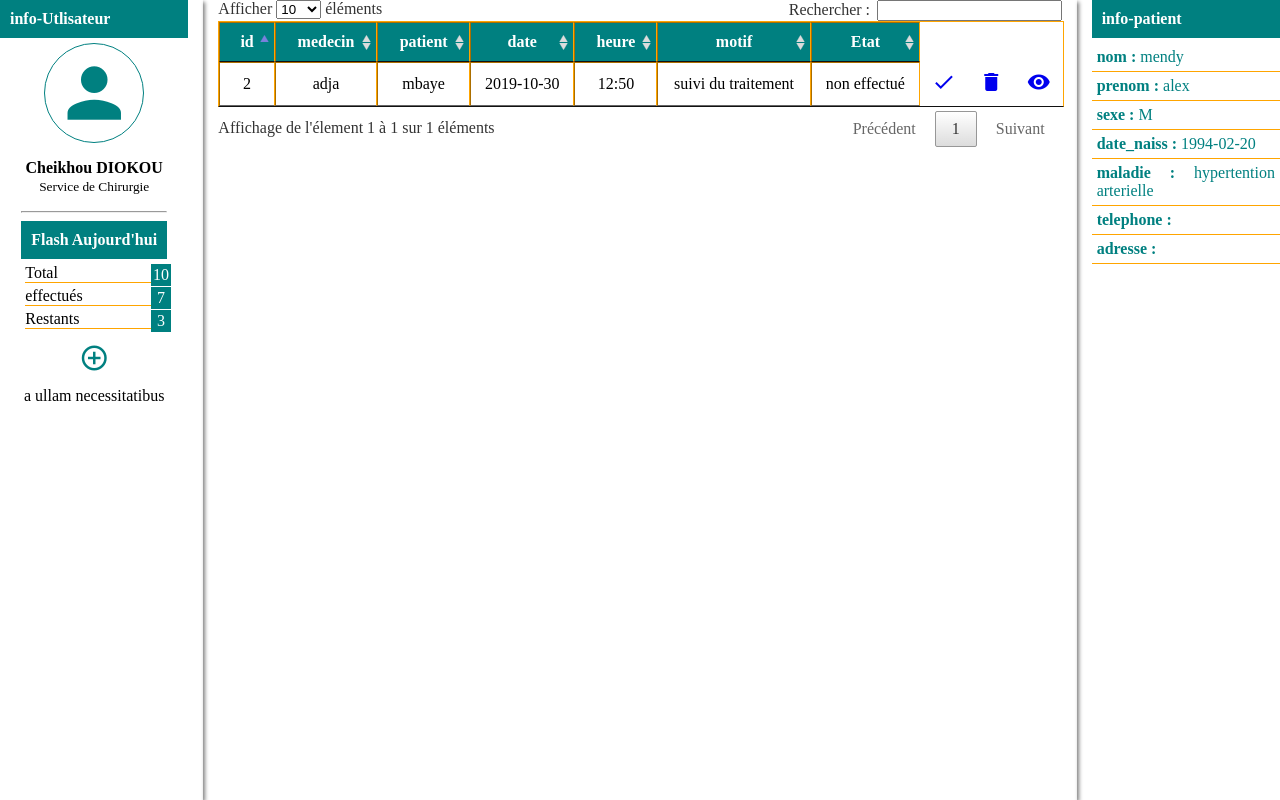
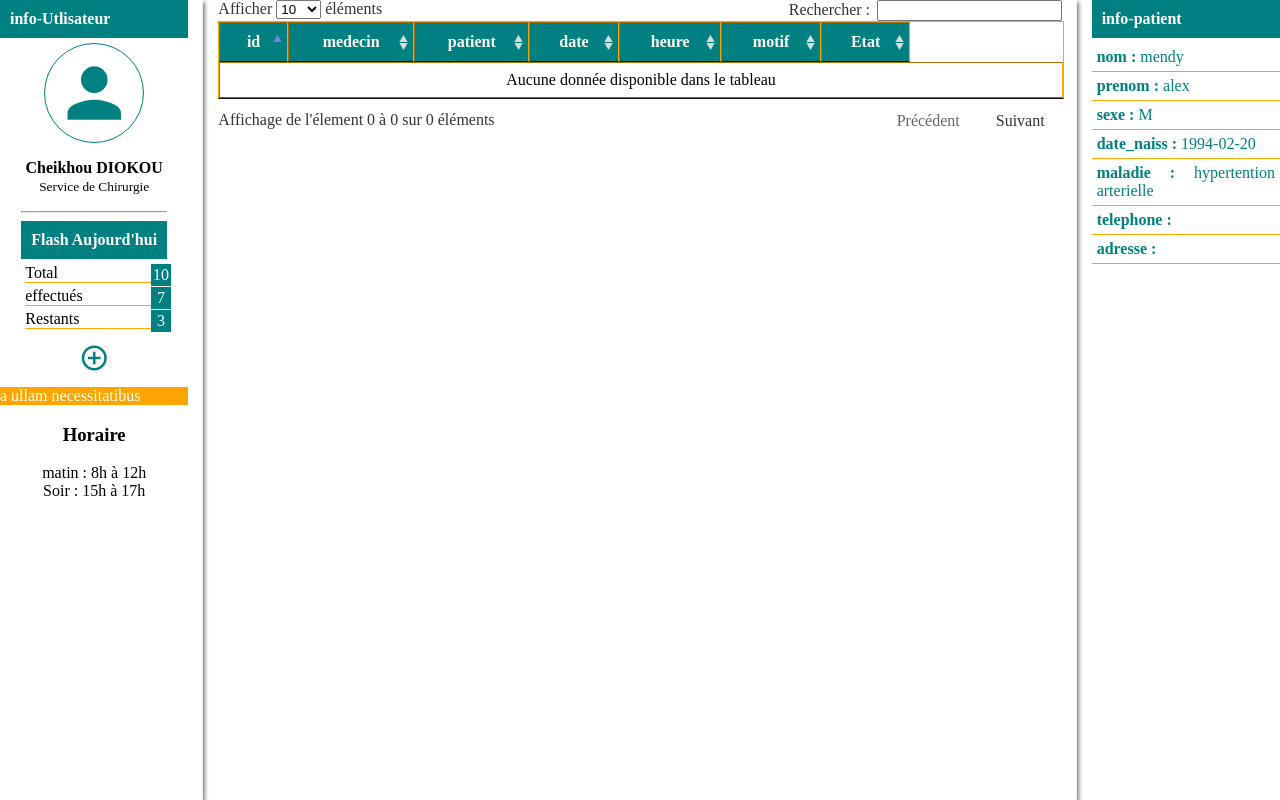
Before and after one commit to Diokou-Tech/RvHopoital, a PHP site: page /pages/bord-sec.php in a window 1280 px wide. Shown: the part 52-852 px from the top of the page. Run offline with PHP 8.4, Linux system fonts and the light colour scheme; the visitor is signed in with stand-in values (Sample User, id 1); data comes from the database, SQL or seed files in the repository; tables that the repository leaves empty hold one stand-in row (values such as "Sample post").

Commit message:
tableau rendezvous

```diff
--- a/bootstrap/css/bord.css
+++ b/bootstrap/css/bord.css
@@ -37,8 +37,14 @@
     padding: 5px;
     cursor: pointer;
     }
+    .mess-error{
+        width: 100%;
+        background-color: orange;
+        color: white;
+    }
     .modal form input{
         width: 200px;
+        padding-left: 5px;
         appearance: none;
         outline: none;
         border: none;
@@ -49,6 +55,14 @@
     .modal p label{
         color: teal;
         margin-right: 5px;
+        min-width:50px;
+        text-align: left;
+    }
+    .modal p{
+        color: teal;
+        display: flex;
+        justify-content: center;
+        align-items: center;
     }
     .row>div{
         box-shadow:2px 2px 4px gray;
--- a/classes/secretaire.php
+++ b/classes/secretaire.php
@@ -2,15 +2,14 @@
 require('connexion.php');
 class Manager{
         private $_db;  //instance de PDO
-
         public function __construct($db)
         {
             $this->setDB($db);
         }
         public function list_rv($sec):array //recupére la liste des rendez concernant un secretaire
         {
-        $q=$this->_db->query('select * from rendezvous where matricule="'.$sec.'"');
-        $donnes=$q->fetchAll();
+        $q=$this->_db->query('select * from rendezvous where secretaire="'.$sec.'"');
+        $donnes=$q->fetchAll(PDO::FETCH_ASSOC);
         return $donnes;
         }
         public function is_valid_sec(string $login,string $pwd)// verifie l'athentification des sécretaires dans la base
@@ -25,7 +24,6 @@
             $data=$q->rowCount();
             return $data;
         }
-
         public function getpatient(string $id):array
         {
             $q = $this->_db->query('select * from patient where matricule="'.$id.'"');
@@ -92,7 +90,5 @@
             $weekDay = date('w', strtotime($date));
             return ($weekDay == 0 || $weekDay == 6);
         }
-
 }
-
 ?>
--- a/pages/bord-sec.php
+++ b/pages/bord-sec.php
@@ -12,9 +12,16 @@
         $heure=Manager::normalize($_POST['heure']);
         $motif=Manager::normalize($_POST['motif']);
         if($sec->verfif_doublon($date,$heure) || $sec->isWeekend($date)){
-
+            $_GET['error']=1;
         }else{
-
+            $donnee = [
+                'secretaire' => $login,
+                'medecin' => $med,
+                'patient' => $patient,
+                'date' => $date,
+                'heure' => $heure,
+                'motif' => $motif
+            ];
         }
     }
 
@@ -23,6 +30,8 @@
 <html lang="fr">
 <head>
     <meta charset="UTF-8">
+    <meta http-equiv="content-type" content="text/html; charset=utf-8" />
+
     <meta name="viewport" content="width=device-width, initial-scale=1.0">
     <meta http-equiv="X-UA-Compatible" content="ie=edge">
     <title>Document</title>
@@ -68,6 +77,10 @@
                <div class="mess-error">
     a ullam necessitatibus
     </div>
+               <h3>Horaire</h3>
+               <span>matin : 8h à 12h</span>
+               <span>Soir : 15h à 17h</span>
+
             </div>
             <div class="col-lg-8 col-md-7">
                     <table border="1" id="table">
@@ -84,23 +97,30 @@
                                 <th style="visibility:hidden"></th>
                             </thead>
                             <tbody>
-                                <tr>
-                                    <td>2</td>
-                                    <td>adja</td>
-                                    <td>mbaye</td>
-                                    <td>2019-10-30</td>
-                                    <td>12:50</td>
-                                    <td>suivi du traitement</td>
-                                    <td>non effectué</td>
-                                    <td style="border:none">
-                                    <a href="?valid=emp001"><i class="material-icons">check</i></a>
+                                <?php
+                                $datas = $sec->list_rv($login);
+                                foreach($datas as $data){
+                                    echo "<tr>";
+                                    foreach($data as $key => $val){
+                                        if($key!='secretaire'){
+                                            echo "<td>$val</td>";
+                                        }
+                                    }
+                                    ?>
+                                     <td style="border:none">
+                                    <a href="?valid=<?php if(isset($data)){echo $data['id'];}?>"><i class="material-icons">check</i></a>
                                     </td>
                                     <td style="border:none">
-                                    <a href="?supp=emp001"><i class="material-icons">delete</i></a>
+                                    <a href="?supp=<?php if(isset($data)){echo $data['id'];}?>"><i class="material-icons">delete</i></a>
                                     </td>
                                     <td style="border:none">
-                                    <a href="?supp=emp001"><i class="material-icons">visibility</i></a>
+                                    <a href="?patient=<?php if(isset($data)){echo $data['patient'];}?>"><i class="material-icons">visibility</i></a>
                                     </td>
+                                    <?php
+                                    echo "</tr>";
+                                   }
+
+                                ?>
                                 </tr>
                             </tbody>
                         </table>
@@ -122,22 +142,27 @@
                 <h4>Ajout d'un rendez-vous</h4>
                 <p>
                     <label for="medecin">medecin</label>
+                    <i class="material-icons">person</i>
                     <input type="text" name="medecin" pattern="[a-z0-9]{6}" id="med">
                 </p>
                 <p>
                     <label for="patient">patient</label>
+                    <i class="material-icons">person</i>
                     <input type="text" name="patient" pattern="[a-z0-9]{6}" id="pat">
                 </p>
                 <p>
                     <label for="Date">Date</label>
+                    <i class="material-icons">date_range</i>
                     <input type="date" name="daterv" id="daterv">
                 </p>
                 <p>
                     <label for="heure">heure</label>
+                    <i class="material-icons">access_time</i>
                     <input type="time" name="heure" id="heure">
                 </p>
                 <p>
                     <label for="motif">motif</label>
+                    <i class="material-icons">insert_comment</i>
                     <input type="text" name="motif" id="motif">
                 </p>
                 <p><button type="submit">enregistrer</button></p>
--- a/pages/traitement.php
+++ b/pages/traitement.php
@@ -1,5 +1,6 @@
 <?php
 require('../classes/secretaire.php');
+
 if(empty($_POST)){
     Manager::redir(0);
 }
```
Also changed, not shown: test/test.php (+1 -0 lines).
